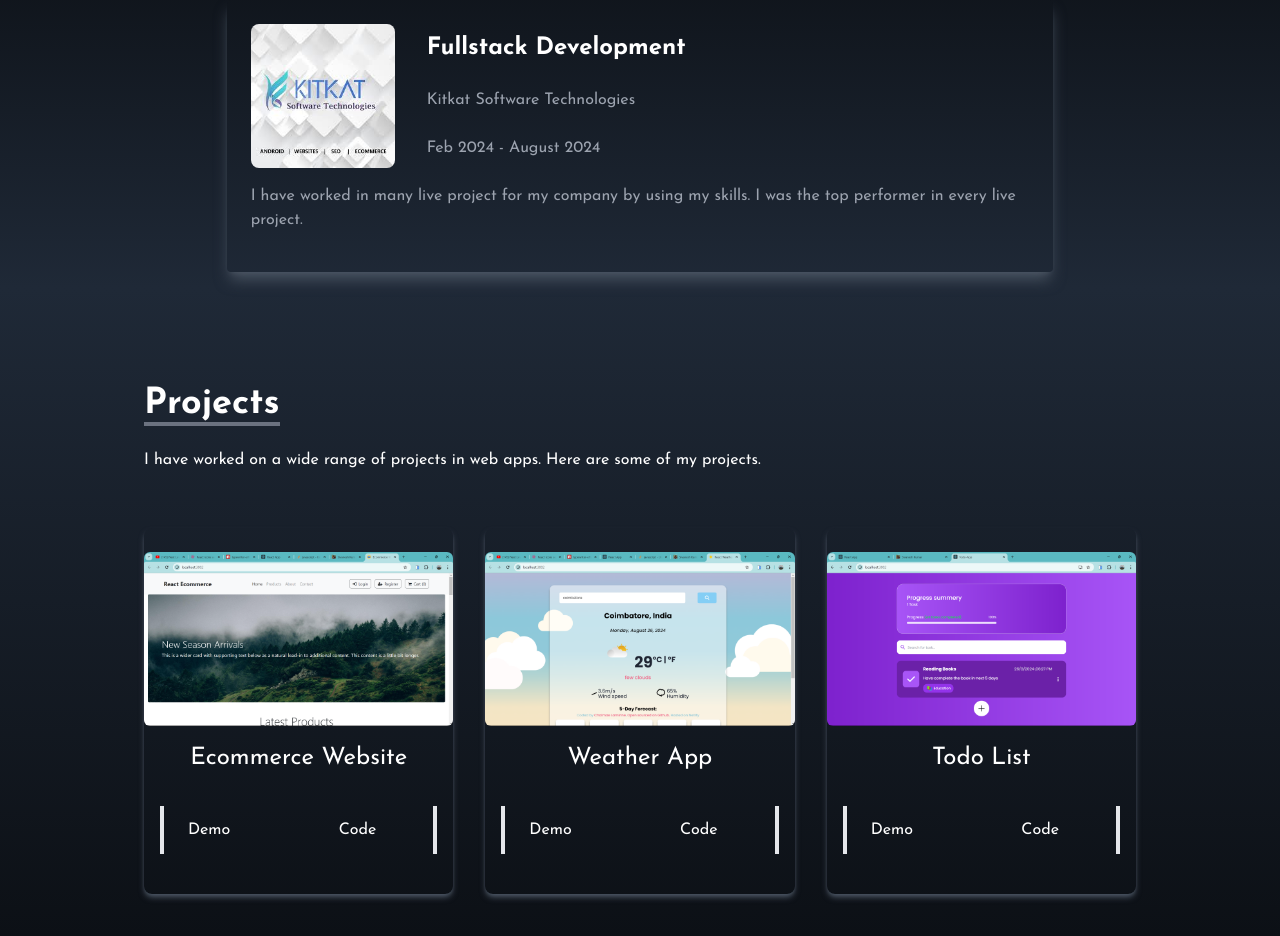
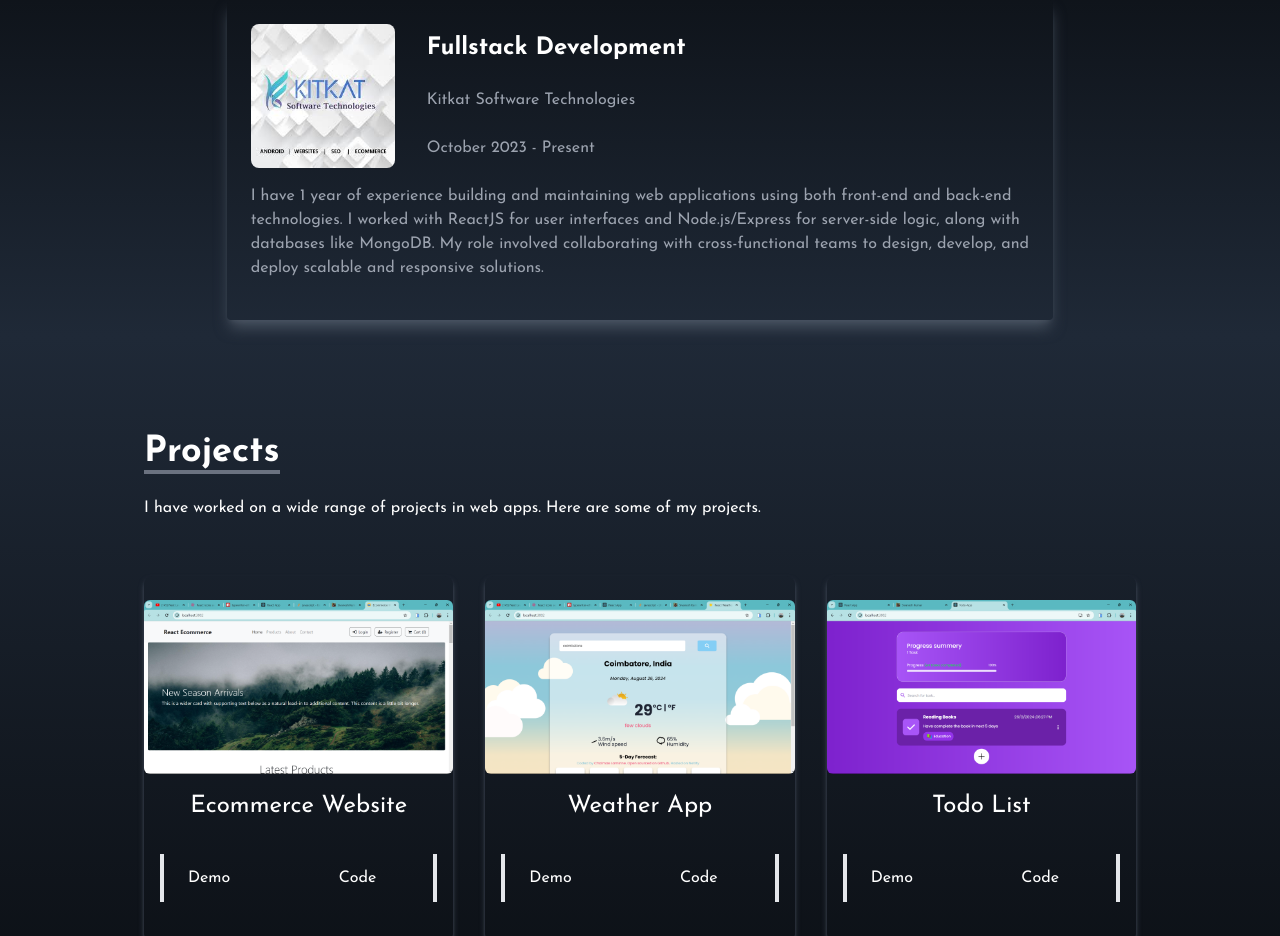
Before and after one commit to siva8825/siva-portfolio, a React (Create React App) app: page / in a window 1280 px wide. Shown: the part 1920-2856 px from the top of the page. Built offline with nearby package versions, Linux system fonts and the light colour scheme.

Commit message:
minor refactor

```diff
--- a/src/Components/Experience.jsx
+++ b/src/Components/Experience.jsx
@@ -26,10 +26,10 @@ const Experience = () => {
     <div>
         <p className='text-2xl font-bold'>Fullstack Development</p>
         <p className='py-6 text-gray-400'>Kitkat Software Technologies</p>
-        <p className='text-gray-400'>Feb 2024 - August 2024</p>
+        <p className='text-gray-400'>October 2023 - Present</p>
     </div>
 </div>
-<p className='text-gray-400 py-4'>I have worked in many live project for my company by using my skills. I was the top performer in every live project.</p>
+<p className='text-gray-400 py-4'>I have 1 year of experience building and maintaining web applications using both front-end and back-end technologies. I worked with ReactJS for user interfaces and Node.js/Express for server-side logic, along with databases like MongoDB. My role involved collaborating with cross-functional teams to design, develop, and deploy scalable and responsive solutions.</p>
 </div>
 </div>
 
```
